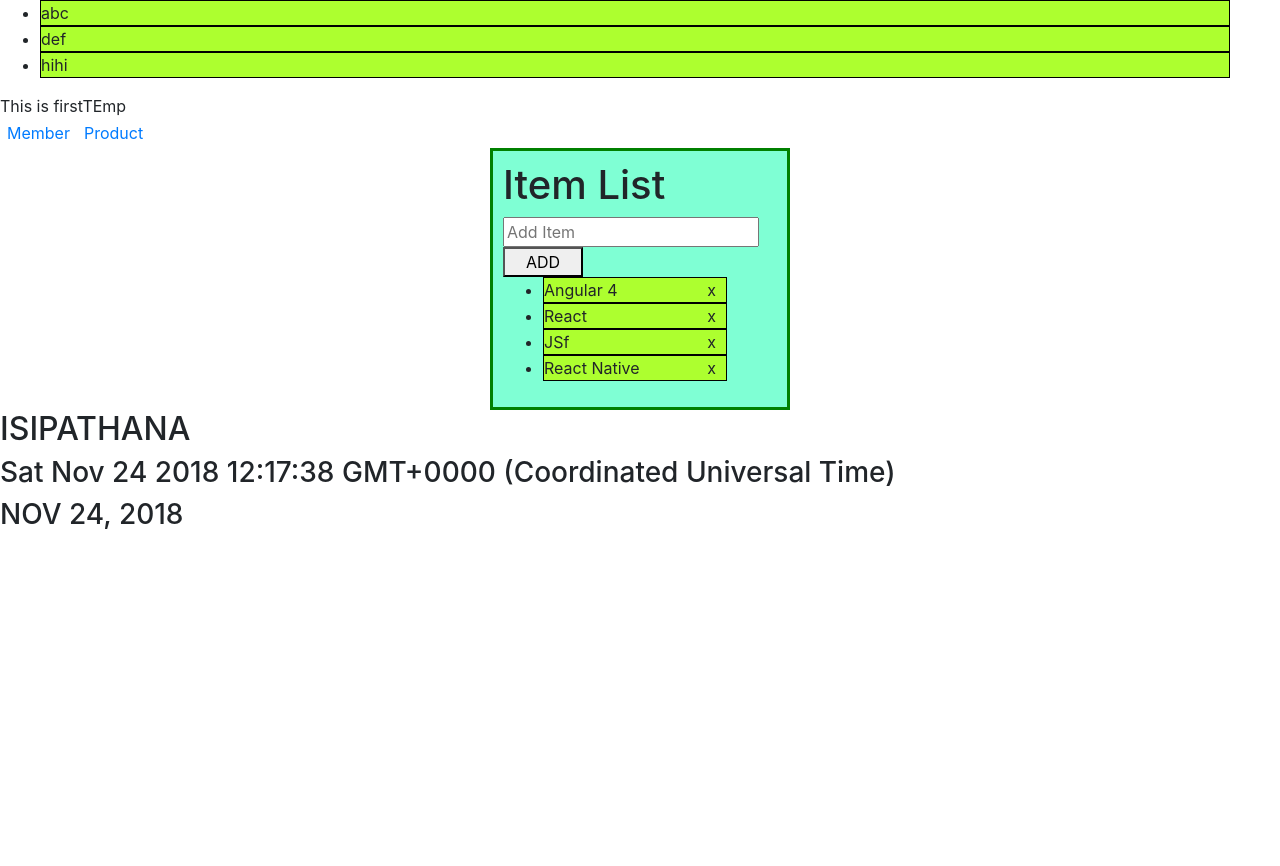
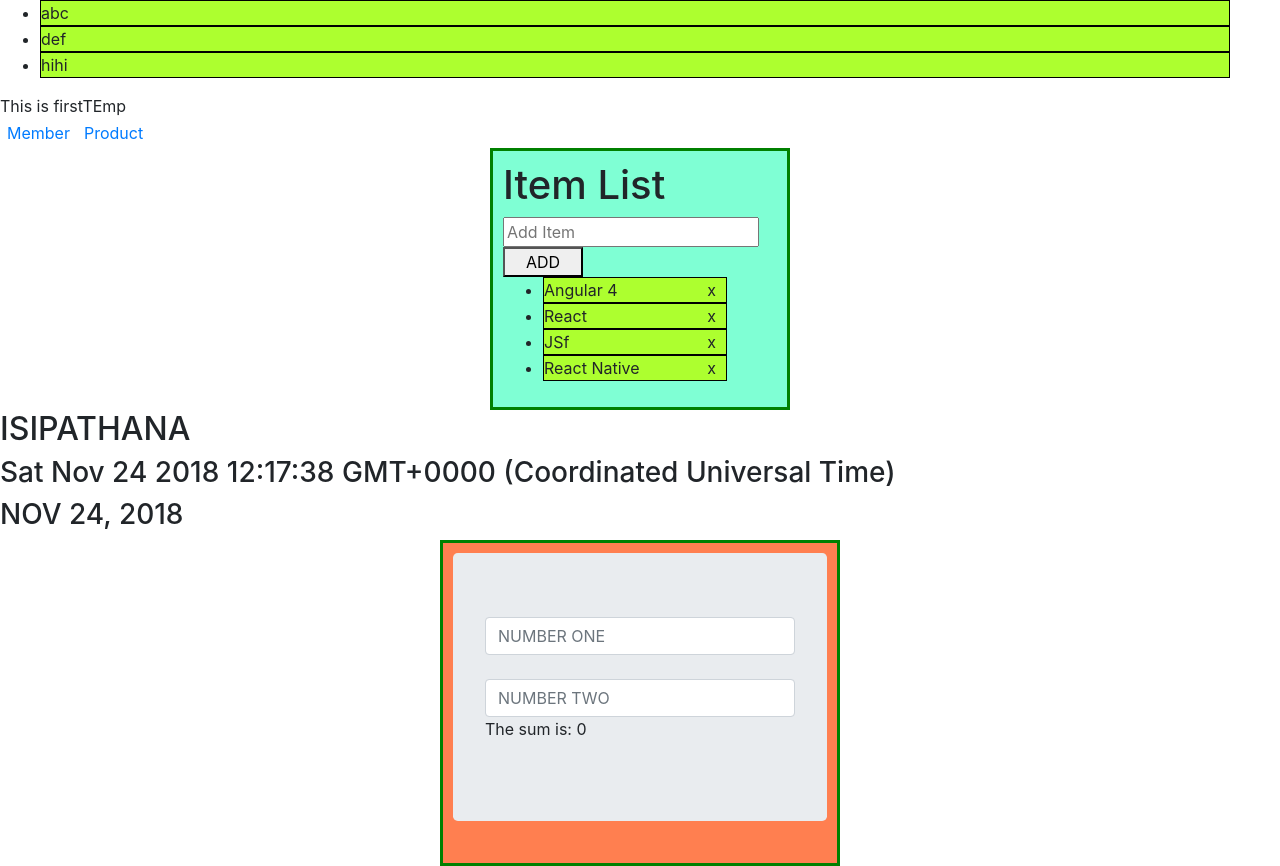
Before and after one commit to Hewapathirana/ScratchAngular, an Angular app: page / in a window 1280 px wide. Before the commit the page ends 800 px from the top, so only its background shows below. Built offline with nearby package versions, Linux system fonts and the light colour scheme.

Commit message:
Finished adding numbers using ngMOdel

```diff
--- a/src/app/app.component.css
+++ b/src/app/app.component.css
@@ -33,3 +33,13 @@ li{
   background-color: greenyellow;
   margin-right: 50px;
 }
+
+
+#addnum1num2{
+  margin: auto;
+  background-color: coral;
+  width: 400px;
+  margin: auto;
+  border: 3px solid green;
+  padding: 10px;
+}
--- a/src/app/app.component.html
+++ b/src/app/app.component.html
@@ -25,3 +25,12 @@
  <h2>{{school | uppercase}}</h2>
  <h3>{{day}}</h3>
  <h3>{{day | date | uppercase}}</h3>
+
+ <div class="container" id="addnum1num2">
+ <div class="jumbotron">
+   <input [(ngModel)]="num1" type="text" class="form-control" placeholder="NUMBER ONE"><br>
+   <input [(ngModel)]="num2" type="text" class="form-control" placeholder="NUMBER TWO">
+   <p>The sum is: {{ (ConvertToInt(num1)   + ConvertToInt(num2)) || "0" }}</p>
+   <!--<input [(ngModel)]="sum" type="text" placeholder="NUMBER ONE"><br>-->
+ </div>
+ </div>
--- a/src/app/app.component.ts
+++ b/src/app/app.component.ts
@@ -17,6 +17,7 @@ export class AppComponent {
   school = 'Isipathana';
   day = new Date();
 
+
   pushToItemList = function() {
     if (this.name != '') {
       this.itemList.push(this.name);
@@ -29,4 +30,8 @@ export class AppComponent {
 
   };
 
+  ConvertToInt(val) {
+    return parseInt(val);
+  }
+
 }
```
